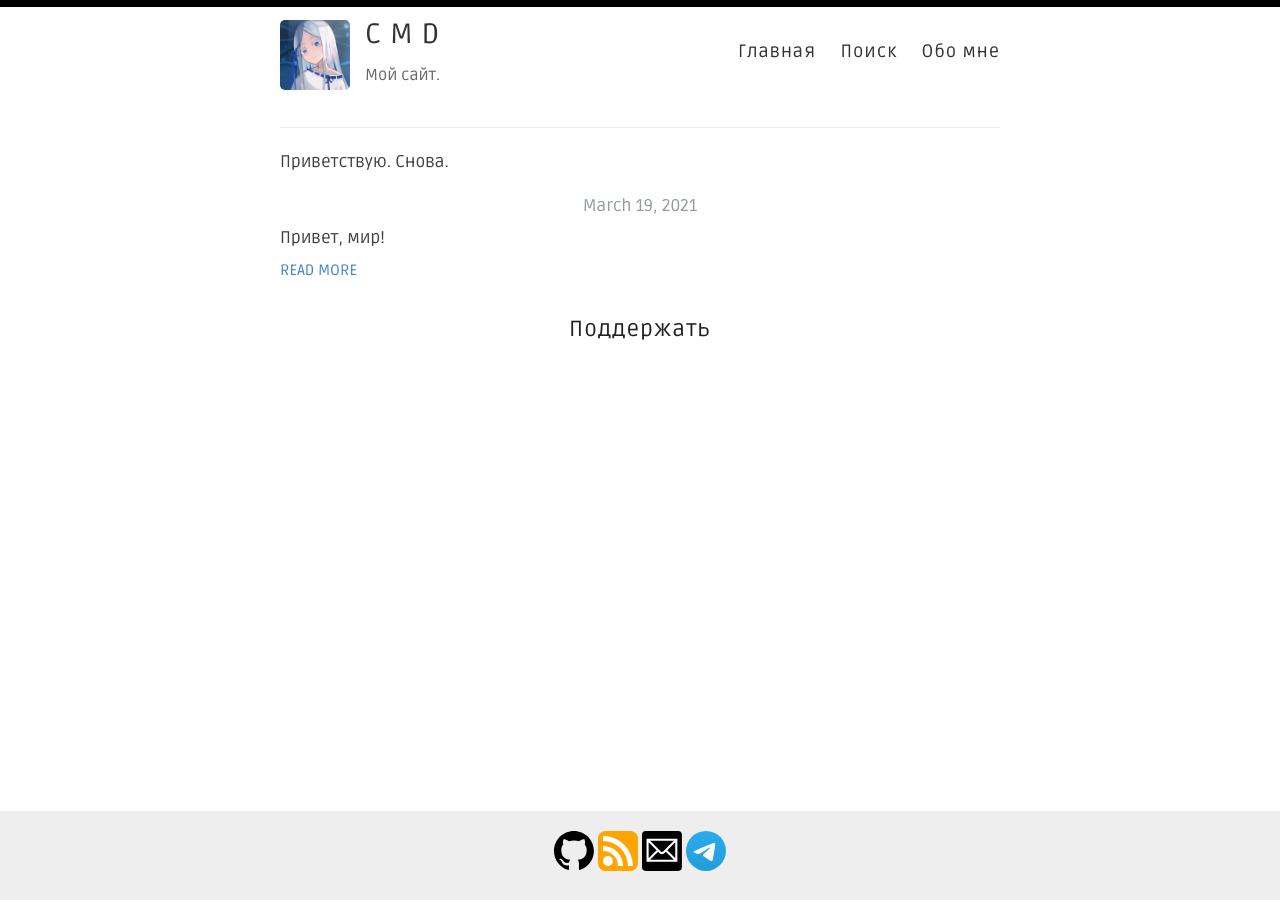
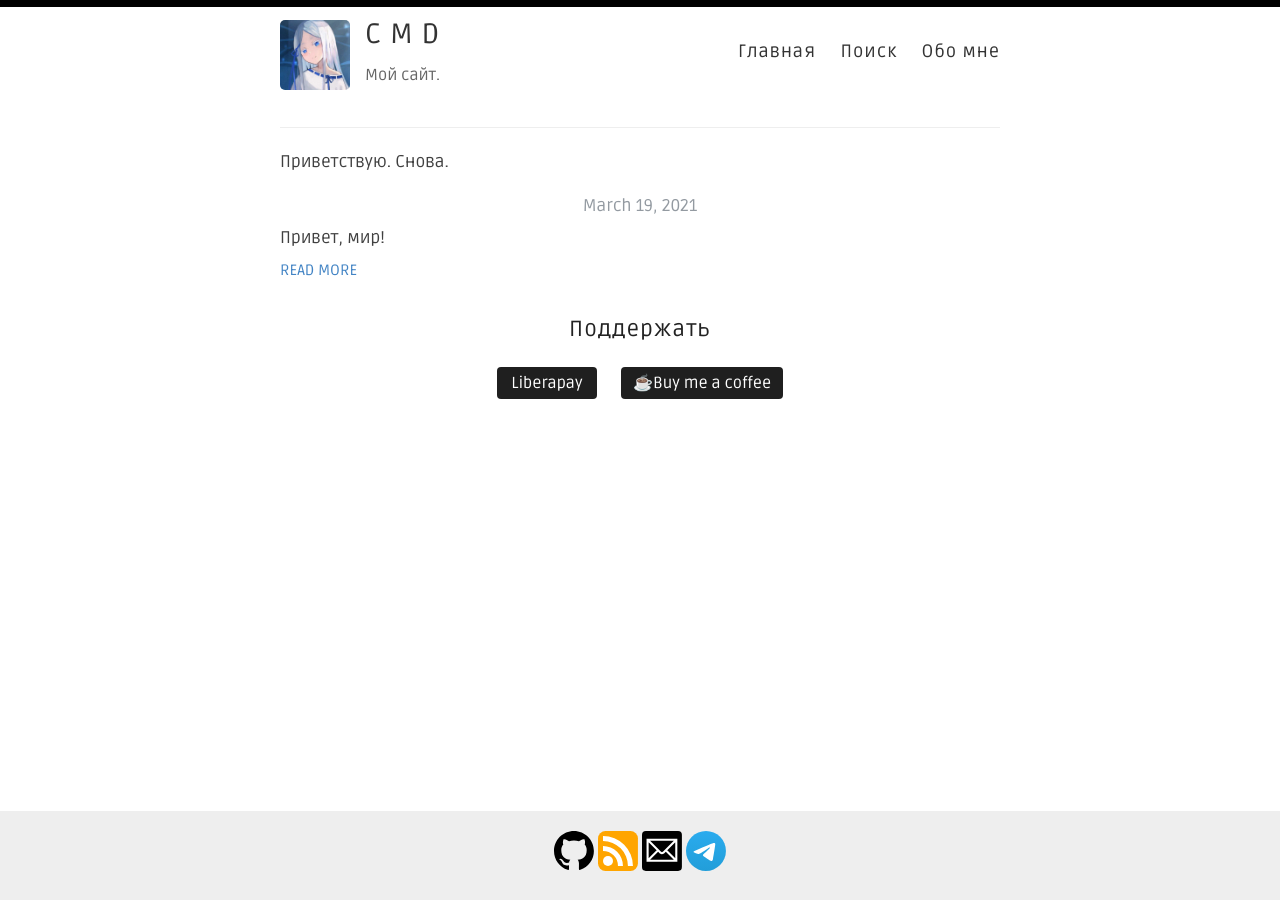
Before and after one commit to cmd410/cmd410.github.io, a Jekyll site: the page built from index.html, in a window 1280 px wide. Built offline with Jekyll 4.4.1, drawn with Linux system fonts in a browser that asks for light colours; a script that is not in the unit is left out; the list of posts is cut into pages by our own code.

Commit message:
optimize dom processing

```diff
--- a/assets/style.scss
+++ b/assets/style.scss
@@ -340,18 +340,22 @@ p > img {
   justify-content: center;
 }
 
-.bmc-btn {
+.btn {
   margin: 12px;
   min-width: 100px !important;
   height: 32px !important;
   font-size: 16px !important;
   border-radius: 4px !important;
-  padding: 0px 12px !important;
+  background-color: rgb(31, 31, 31);
+  border-radius: 8px;
+  justify-content: center;
+  display: flex;
+  padding: 8px 12px 8px 12px;
 }
 
-.liberapay-btn {
-  margin: 12px;
-  min-width: 100px !important;
+
+.btn > a {
+  color: #ffffff;
 }
 
 nav {
--- a/index.html
+++ b/index.html
@@ -55,8 +55,14 @@ layout: default
 
 <h2>Поддержать</h2>
 <div class="donate">
-  <script src="https://liberapay.com/CrystalMeltingDot/widgets/button.js"></script>
-  <noscript><a href="https://liberapay.com/CrystalMeltingDot/donate"><img alt="Donate using Liberapay" src="https://liberapay.com/assets/widgets/donate.svg"></a></noscript>
-  <script type="text/javascript" src="https://cdnjs.buymeacoffee.com/1.0.0/button.prod.min.js" data-name="bmc-button" data-slug="cmd410" data-color="#5F7FFF" data-emoji="☕"  data-font="Cookie" data-text="Buy me a coffee" data-outline-color="#000000" data-font-color="#ffffff" data-coffee-color="#FFDD00" ></script>
-  <noscript><a href="https://www.buymeacoffee.com/cmd410">Buy me a coffee</a></noscript>
+  <div class="btn">
+    <a target="_blank" href="https://liberapay.com/CrystalMeltingDot/donate">
+      Liberapay
+    </a>
+  </div>
+  <div class="btn">
+      <a target="_blank" href="http://buymeacoffee.com/cmd410">
+        ☕<span class="btn-text">Buy me a coffee</span>
+      </a>
+  </div>
 </div>
```
